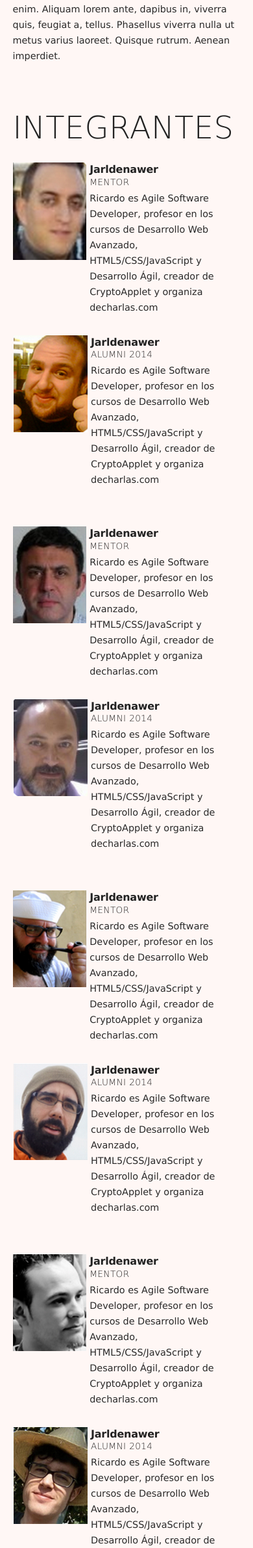
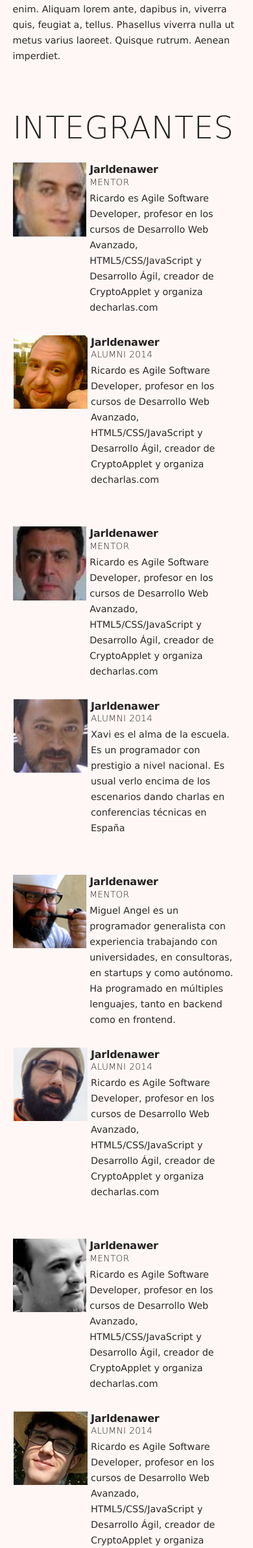
Before and after one commit to devscola/devscola.github.io, a PHP site: page / in a window 390 px wide. Shown: the part 3728-6110 px from the top of the page at 65% size. Run offline with PHP 8.4, Linux system fonts and the light colour scheme; some libraries are stand-ins or nearby versions.

Commit message:
New Layout to ·

```diff
--- a/assets/stylesheets/style.css
+++ b/assets/stylesheets/style.css
@@ -443,8 +443,14 @@ img {
 
 
 
+@media only screen and (min-width : 1920px) {
+#WHO-PICS > div > div.large-2.medium-2.small-4.columns{
+width: 12%;
+}
+}
+
 @media only screen and (min-width : 768px) and (max-width : 1024px) {
-#WHO-PICS > div > div> img {
+#WHO-PICS div div img {
 	height: 85%;
 	width: 85%;
 }
--- a/index.html
+++ b/index.html
@@ -154,21 +154,21 @@
 		<section id="WHO-PICS" class="row">
 			<h2>INTEGRANTES</h2>
 			<div class="large-12 medium-12 small-12 columns total-align" >
-				<div class="large-1 medium-2 small-4 columns left_column">
+				<div class="large-2 medium-2 small-4 columns left_column">
 					<img src="assets/images/Who1.jpg" alt="Who1">
 				</div>
 
-				<div class="large-5 medium-4 small-8 columns center_column">
+				<div class="large-4 medium-4 small-8 columns center_column">
 					<h3>Jarldenawer</h3>
 					<h5>MENTOR</h5>
 					<p>Ricardo es Agile Software Developer, profesor en los cursos de Desarrollo Web Avanzado, HTML5/CSS/JavaScript y Desarrollo Ágil, creador de CryptoApplet y organiza decharlas.com</p>
 				</div>
 
-				<div class="large-1 medium-2 small-4 columns center_column">
+				<div class="large-2 medium-2 small-4 columns center_column">
 					<img src="assets/images/Who2.jpg" alt="Who1">
 				</div>
 
-				<div class="large-5 medium-4 small-8 columns right_column">
+				<div class="large-4 medium-4 small-8 left columns right_column">
 					<h3>Jarldenawer</h3>
 					<h5>ALUMNI 2014</h5>
 					<p>Ricardo es Agile Software Developer, profesor en los cursos de Desarrollo Web Avanzado, HTML5/CSS/JavaScript y Desarrollo Ágil, creador de CryptoApplet y organiza decharlas.com</p>
@@ -177,43 +177,43 @@
 
 			<div class="large-12 medium-12 small-12 columns total-align">
 
-				<div class="large-1 medium-2 small-4 columns left_column">
+				<div class="large-2 medium-2 small-4 columns left_column">
 					<img src="assets/images/Who3.jpg" alt="Who1">
 				</div>
 
-				<div class="large-5 medium-4 small-8 columns center_column">
+				<div class="large-4 medium-4 small-8 columns center_column">
 					<h3>Jarldenawer</h3>
 					<h5>MENTOR</h5>
 					<p>Ricardo es Agile Software Developer, profesor en los cursos de Desarrollo Web Avanzado, HTML5/CSS/JavaScript y Desarrollo Ágil, creador de CryptoApplet y organiza decharlas.com</p>
 				</div>
 
-				<div class="large-1 medium-2 small-4 columns medium-2 center_column">
+				<div class="large-2 medium-2 small-4 columns medium-2 center_column">
 					<img src="assets/images/Who4.jpg" alt="Who1">
 				</div>
 
-				<div class="large-5 medium-4 small-8 columns right_column">
+				<div class="large-4 medium-4 small-8 left columns right_column">
 					<h3>Jarldenawer</h3>
 					<h5>ALUMNI 2014</h5>
-					<p>Ricardo es Agile Software Developer, profesor en los cursos de Desarrollo Web Avanzado, HTML5/CSS/JavaScript y Desarrollo Ágil, creador de CryptoApplet y organiza decharlas.com</p>
+					<p>Xavi es el alma de la escuela. Es un programador con prestigio a nivel nacional. Es usual verlo encima de los escenarios dando charlas en conferencias técnicas en España</p>
 				</div>
 			</div>
 
 			<div class="large-12 medium-12 small-12 columns total-align">
-				<div class="large-1 medium-2 small-4 columns left_column">
+				<div class="large-2 medium-2 small-4 columns left_column">
 					<img src="assets/images/Who5.jpg" alt="Who1">
 				</div>
 
-				<div class="large-5 medium-4 small-8 columns center_column">
+				<div class="large-4 medium-4 small-8 columns center_column">
 					<h3>Jarldenawer</h3>
 					<h5>MENTOR</h5>
-					<p>Ricardo es Agile Software Developer, profesor en los cursos de Desarrollo Web Avanzado, HTML5/CSS/JavaScript y Desarrollo Ágil, creador de CryptoApplet y organiza decharlas.com</p>
+					<p>Miguel Angel es un programador generalista con experiencia trabajando con universidades, en consultoras, en startups y como autónomo. Ha programado en múltiples lenguajes, tanto en backend como en frontend.</p>
 				</div>
 
-				<div class="large-1 medium-2 small-4 columns center_column">
+				<div class="large-2 medium-2 small-4 columns center_column">
 					<img src="assets/images/Who6.jpg" alt="Who1">
 				</div>
 
-				<div class="large-5 medium-4 small-8 columns right_column">
+				<div class="large-4 medium-4 small-8 left columns right_column">
 					<h3>Jarldenawer</h3>
 					<h5>ALUMNI 2014</h5>
 					<p>Ricardo es Agile Software Developer, profesor en los cursos de Desarrollo Web Avanzado, HTML5/CSS/JavaScript y Desarrollo Ágil, creador de CryptoApplet y organiza decharlas.com</p>
@@ -222,21 +222,21 @@
 
 			<div class="large-12 medium-12 small-12 columns total-align">
 
-				<div class="large-1 medium-2 small-4 columns left_column">
+				<div class="large-2 medium-2 small-4 columns left_column">
 					<img src="assets/images/Who7.jpg" alt="Who1">
 				</div>
 
-				<div class="large-5 medium-4 small-8 columns center_column">
+				<div class="large-4 medium-4 small-8 columns center_column">
 					<h3>Jarldenawer</h3>
 					<h5>MENTOR</h5>
 					<p>Ricardo es Agile Software Developer, profesor en los cursos de Desarrollo Web Avanzado, HTML5/CSS/JavaScript y Desarrollo Ágil, creador de CryptoApplet y organiza decharlas.com</p>
 				</div>
 
-				<div class="large-1 medium-2 small-4 columns center_column">
+				<div class="large-2 medium-2 small-4 columns center_column">
 					<img src="assets/images/Who8.jpg" alt="Who1">
 				</div>
 
-				<div class="large-5 medium-4 small-8 columns right_column">
+				<div class="large-4 medium-4 small-8 left columns right_column">
 					<h3>Jarldenawer</h3>
 					<h5>ALUMNI 2014</h5>
 					<p>Ricardo es Agile Software Developer, profesor en los cursos de Desarrollo Web Avanzado, HTML5/CSS/JavaScript y Desarrollo Ágil, creador de CryptoApplet y organiza decharlas.com</p>
```
Also changed, not shown: assets/images/Who1.jpg, assets/images/Who2.jpg, assets/images/Who3.jpg, assets/images/Who4.jpg, assets/images/Who5.jpg, assets/images/Who6.jpg, assets/images/Who7.jpg, assets/images/Who8.jpg.
